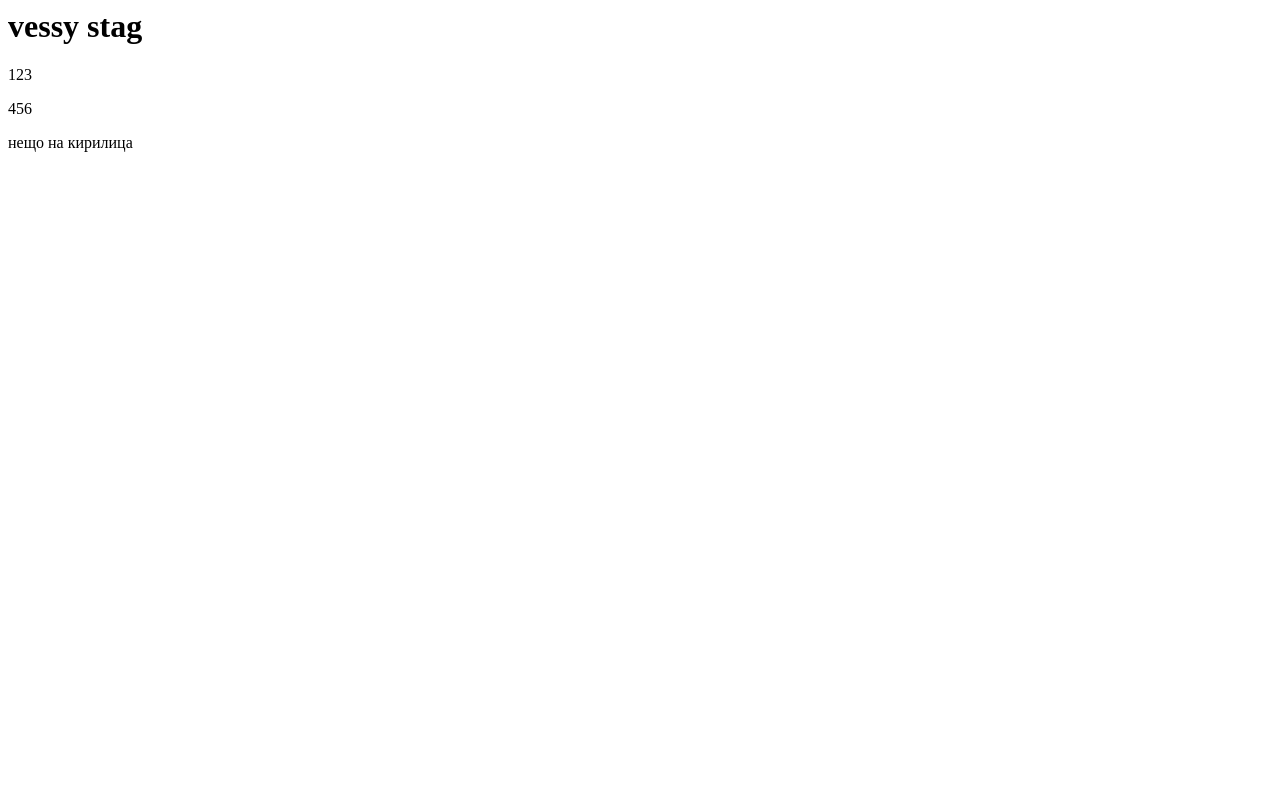
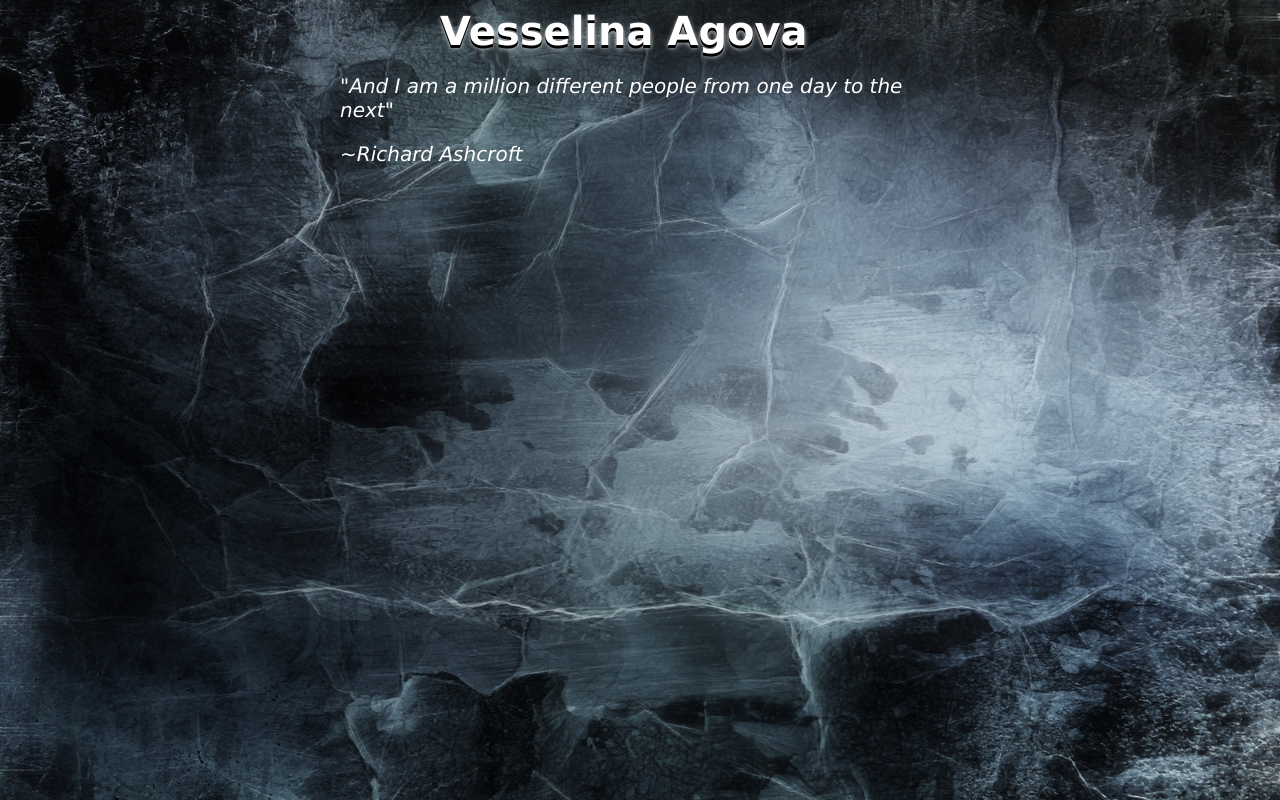
Before and after one commit to VesSun/vessun.github.io, a plain HTML site: page index.html in a window 1280 px wide. Drawn offline with Linux system fonts and the light colour scheme.

Commit message:
add style and background

```diff
--- a/index.html
+++ b/index.html
@@ -1,5 +1,18 @@
-<h1>vessy stag</h1>
+<!DOCTYPE html>
+<html>
+	<head>
+		<title>Vesselina Agova</title>
+	<link href="style.css" rel="stylesheet" type="text/css" />
+	</head>
 
-<p>123</p>
-<p>456</p>
-<p>нещо на кирилица</p>
+	<body>
+		<div id ="content">
+			<h1 id = "name">Vesselina Agova</h1>
+			<div id="quote">
+			<p>"And I am a million different people from one day to the next"</p>
+			<p>~Richard Ashcroft</p>
+		</div>
+
+	</div>
+	</body>
+</html>
--- /dev/null
+++ b/style.css
@@ -0,0 +1,22 @@
+body {
+	background: #DDD url('backgr.jpg') fixed center;
+	background-size: cover;
+	color: #FFF;
+	font: 14px Verdana;
+}
+
+#content {
+	margin: 0 auto;
+	width: 600px;
+}
+#name {
+	margin: 0 auto;
+	width: 400px;
+	font-size: 40px;
+	text-shadow: 0 3px 0 #000, 0 3px 5px #dedede ;
+}
+
+#quote p {
+	font-size: 20px;
+	font-style: italic;
+}
```
Also changed, not shown: backgr.jpg (added).
